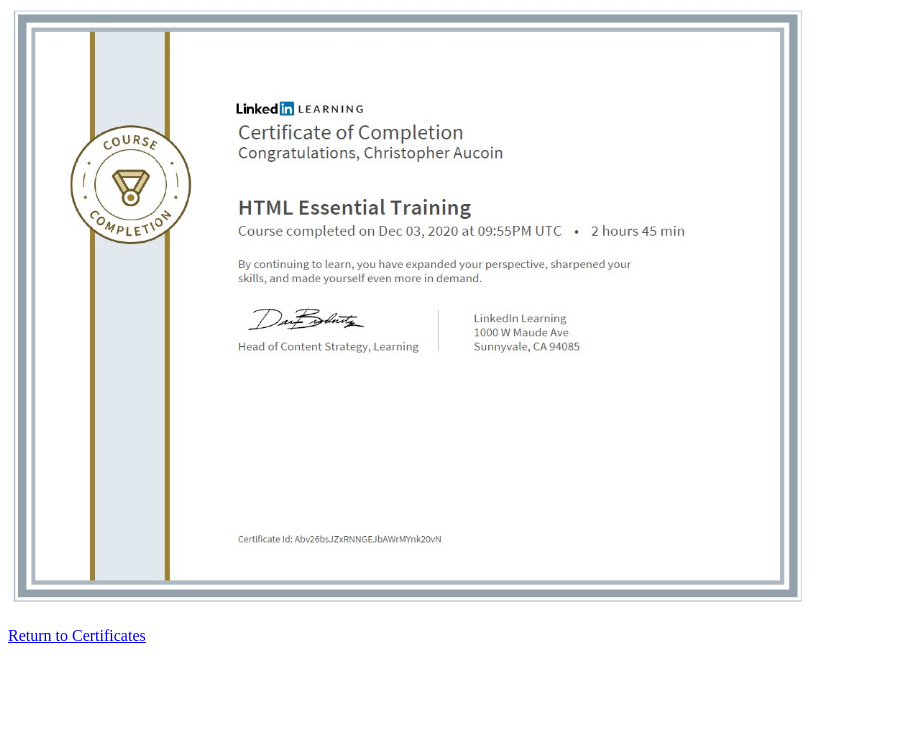
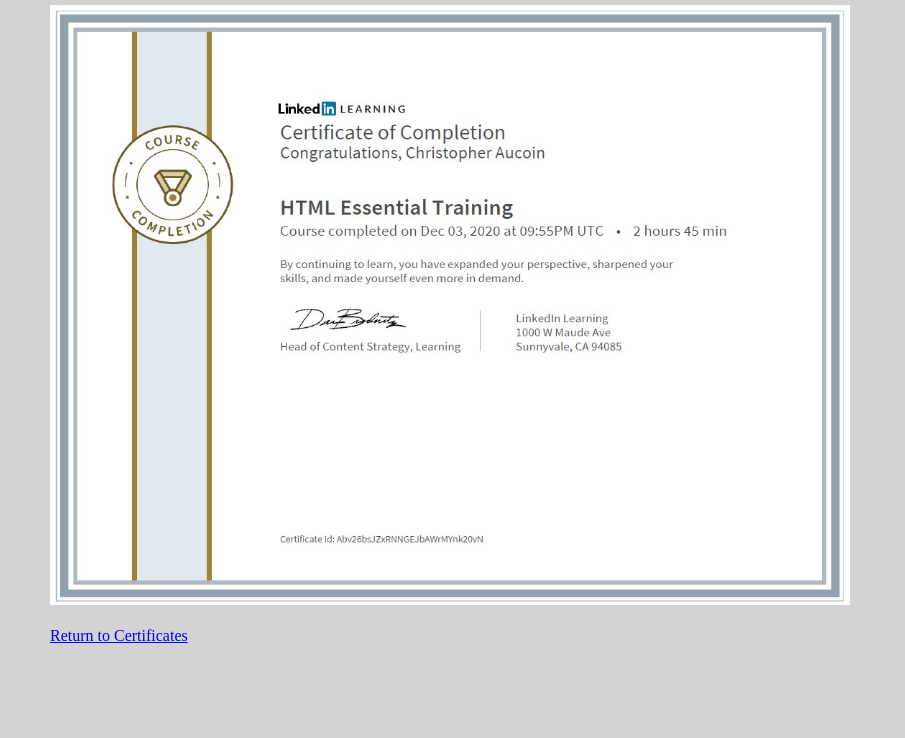
Before and after one commit to GoldCoin1987/MyProjects, a plain HTML site: page PageHTMLEssential.html in a window 1280 px wide. Shown: the part 62-800 px from the top of the page, without its empty margins (0-905 px from the left). Drawn offline with Linux system fonts and the light colour scheme.

Commit message:
Update PageHTMLEssential.html

```diff
--- a/PageHTMLEssential.html
+++ b/PageHTMLEssential.html
@@ -1,7 +1,12 @@
 <!DOCTYPE html>
 
 <head>
-
+  <style>
+    body{
+      background-color: lightgray;
+      margin: auto 50px;
+    }
+  </style>
   <meta charset="UTF-8">
 
   <title> HTML Essential Training </title>
```
